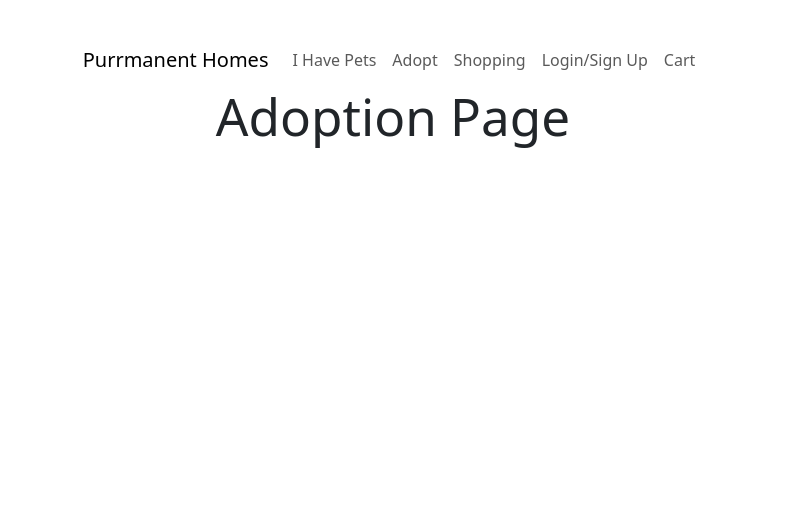
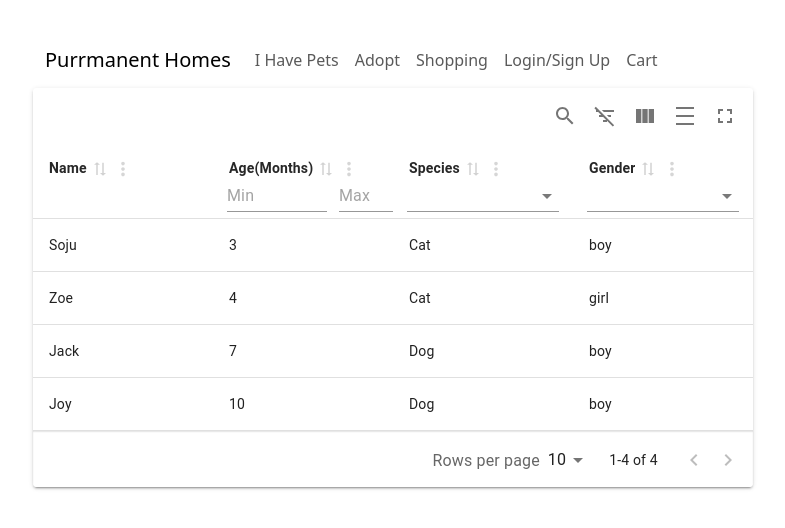
Before and after one commit to the-real-chrisp/PurrmanentHomes, a React (Vite) app in the folder client/: page /adopt in a window 1280 px wide. Shown: the top 528 px of the page, without its empty margins (247-1032 px from the left). Built offline with nearby package versions, Linux system fonts and the light colour scheme.

Commit message:
created adoption page

```diff
--- a/client/package.json
+++ b/client/package.json
@@ -11,9 +11,15 @@
   },
   "dependencies": {
     "@apollo/client": "^3.9.5",
+    "@emotion/react": "^11.11.4",
+    "@emotion/styled": "^11.11.0",
+    "@mui/icons-material": "^5.15.12",
+    "@mui/material": "^5.15.12",
+    "@mui/x-date-pickers": "^6.19.6",
     "bootstrap": "^5.3.3",
     "graphql": "^16.8.1",
     "jwt-decode": "^3.1.2",
+    "material-react-table": "^2.12.1",
     "react": "^18.2.0",
     "react-bootstrap": "^2.10.1",
     "react-dom": "^18.2.0",
--- a/client/src/pages/Adoption/index.jsx
+++ b/client/src/pages/Adoption/index.jsx
@@ -1,8 +1,82 @@
-const Adoption = () => {
-    return (
-        <div>
-            <h1>Adoption Page</h1>
-        </div>
-    )
+import { useMemo, useState } from "react";
+import {
+  MaterialReactTable,
+  useMaterialReactTable
+} from "material-react-table";
+import petInfo from "../../utils/seedPetData";
+import PetInfoModal from "../../components/PetInfoModal";
+
+
+const data = petInfo;
+
+const speciesList = [
+  "Cat",
+  "Dog",
+]
+
+const genderList = [
+  "Boy",
+  "Girl",
+]
+
+export default function Adoption() {
+  const [showModal, setShowModal] = useState(false);
+  const [pet, setPet] = useState({});
+  const handleCloseModal = () => setShowModal(false);
+  const handleShowModal = () => setShowModal(true);
+  const columns = useMemo(
+    () => [
+      {
+        accessorKey: "name",
+        header: "Name",
+        enableColumnFilter: false,
+      },
+      {
+        accessorFn: (originalRow) => (parseInt(originalRow.age.split(" ")[0])),
+        id: "age",
+        header: "Age(Months)",
+        filterVariant: 'range',
+        filterFn: 'betweenInclusive',
+      },
+      {
+        accessorKey: "species",
+        header: "Species",
+        filterVariant: 'multi-select',
+        filterSelectOptions: speciesList,
+      },
+      {
+        accessorKey: "gender",
+        header: "Gender",
+        filterVariant: 'multi-select',
+        filterSelectOptions: genderList,
+      },
+    ],
+    []
+  );
+
+  const table = useMaterialReactTable({
+    columns,
+    data,
+    initialState: { showColumnFilters: true },
+    layoutMode: 'grid',
+    muiTableBodyRowProps: ({ row }) => ({
+      onClick: () => {
+        handleShowModal();
+        setPet(row.original);
+      },
+      sx: {
+        cursor: 'pointer', //you might want to change the cursor too when adding an onClick
+      },
+    }),
+  });
+
+  return (
+    <>
+      <PetInfoModal
+        showModal={showModal}
+        handleCloseModal={handleCloseModal}
+        pet={pet} />
+      <MaterialReactTable table={table} />
+    </>
+  );
 }
-export default Adoption
```
Also changed, not shown: 1 other file (tests, documents, lock files or other folders).
